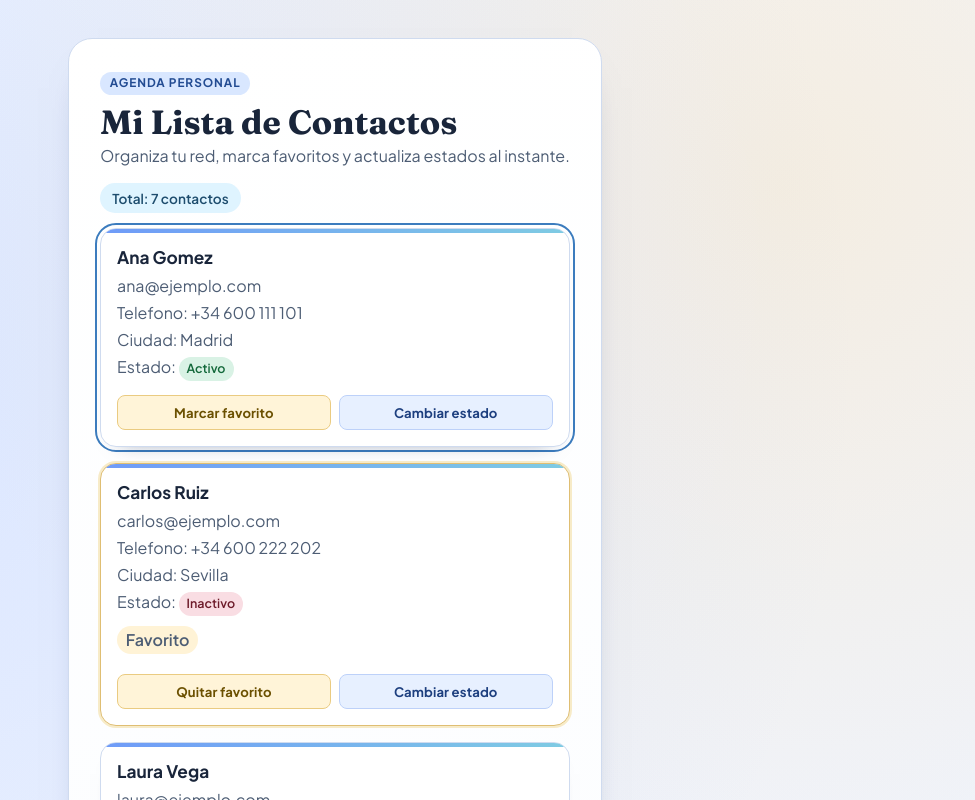
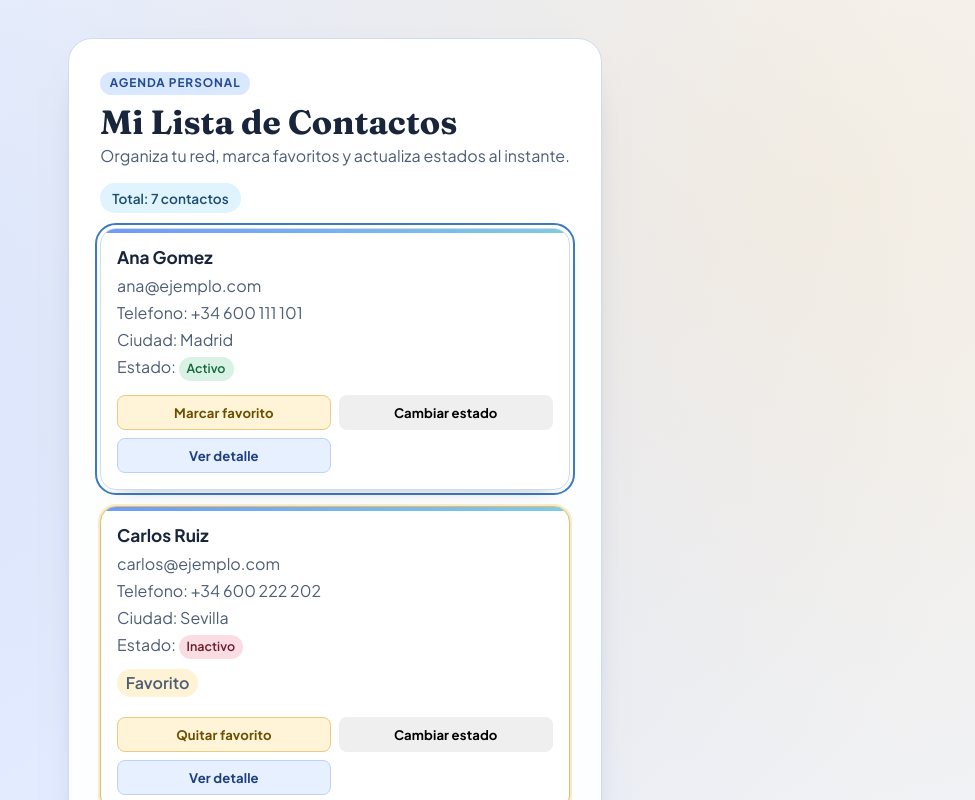
Before and after one commit to AlexMorvi/gestor-contactos, an Angular app: page / in a window 1280 px wide. Shown: the top 800 px of the page, without its empty margins (305-1280 px from the left). Built offline with nearby package versions, Linux system fonts and the light colour scheme.

Commit message:
feat(contact-card): agregar botón Ver detalle y emitir evento con el contacto seleccionado

```diff
--- a/src/app/components/contact-card/contact-card.html
+++ b/src/app/components/contact-card/contact-card.html
@@ -25,5 +25,6 @@
       {{ contact.favorite ? 'Quitar favorito' : 'Marcar favorito' }}
     </button>
     <button type="button" (click)="onStatusClick()">Cambiar estado</button>
+    <button type="button" (click)="onDetailClick()">Ver detalle</button>
   </div>
 </article>
--- a/src/app/components/contact-card/contact-card.ts
+++ b/src/app/components/contact-card/contact-card.ts
@@ -25,6 +25,7 @@ export class ContactCardComponent {
   @Input({ required: true }) contact!: Contact;
   @Output() favoriteToggled = new EventEmitter<number>();
   @Output() statusToggled = new EventEmitter<number>();
+  @Output() detailRequested = new EventEmitter<Contact>();
 
   onFavoriteClick(): void {
     this.favoriteToggled.emit(this.contact.id);
@@ -33,4 +34,8 @@ export class ContactCardComponent {
   onStatusClick(): void {
     this.statusToggled.emit(this.contact.id);
   }
+
+  onDetailClick(): void {
+    this.detailRequested.emit(this.contact);
+  }
 }
--- a/src/app/components/contact-list/contact-list.html
+++ b/src/app/components/contact-list/contact-list.html
@@ -18,7 +18,7 @@
           [contact]="contact"
           (favoriteToggled)="toggleFavorite($event)"
           (statusToggled)="toggleStatus($event)"
-          (click)="selectContact(contact)"
+          (detailRequested)="selectContact($event)"
         ></app-contact-card>
       }
     </div>
```
